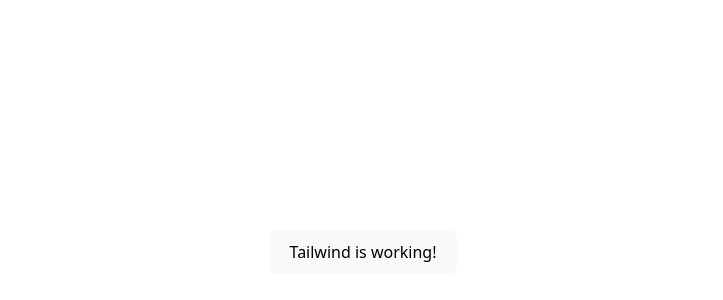
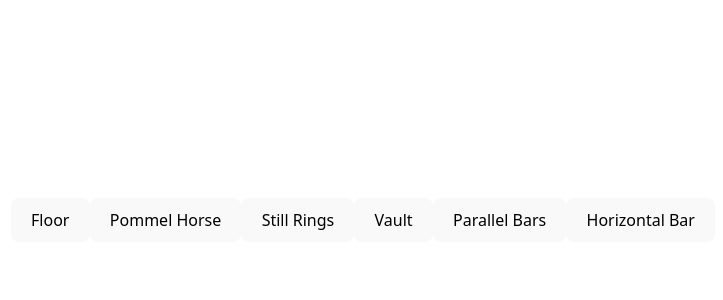
Before and after one commit to blakeldridge/RoutineBuilder-Lite, a React (Vite) app in the folder website/: page / in a window 1280 px wide. Shown: the part 180-480 px from the top of the page, without its empty margins (277-1000 px from the left). Built offline with nearby package versions, Linux system fonts and the light colour scheme.

Commit message:
Apparatus selector and routine builder component navigation

```diff
--- a/website/package.json
+++ b/website/package.json
@@ -12,7 +12,8 @@
   },
   "dependencies": {
     "react": "^19.1.0",
-    "react-dom": "^19.1.0"
+    "react-dom": "^19.1.0",
+    "react-router-dom": "^7.6.2"
   },
   "devDependencies": {
     "@eslint/js": "^9.25.0",
--- a/website/src/App.jsx
+++ b/website/src/App.jsx
@@ -1,14 +1,15 @@
-import { useState } from 'react'
-import reactLogo from './assets/react.svg'
-import viteLogo from '/vite.svg'
+import { BrowserRouter as Router, Routes, Route } from 'react-router-dom';
 import './App.css'
+import ApparatusSelector from './assets/components/apparatusSelector';
+import RoutineBuilder from './assets/components/routineBuilder';
 
 export default function App() {
-  return (
-    <div className="min-h-screen flex items-center justify-center bg-gray-100">
-      <button className="bg-blue-600 text-white px-6 py-3 rounded hover:bg-blue-700 transition">
-        Tailwind is working!
-      </button>
-    </div>
-  )
+    return (
+        <Router>
+			<Routes>
+				<Route path="/" element={<ApparatusSelector />} />
+				<Route path="/routine-builder/:apparatus" element={<RoutineBuilder />} />
+			</Routes>
+		</Router>
+    );
 };
--- /dev/null
+++ b/website/src/assets/components/apparatusSelector.jsx
@@ -0,0 +1,26 @@
+import { useNavigate } from 'react-router-dom';
+import { Apparatus } from '../utils/apparatus';
+import { toUrlSlug } from '../utils/navigatePrep';
+
+const ApparatusSelector = () => {
+    const navigate = useNavigate();
+
+    const handleClick = (event) => {
+        const apparatus = event.currentTarget.dataset.apparatus;
+
+        navigate(`/routine-builder/${toUrlSlug(apparatus)}`);
+    };
+
+    return (
+        <div>
+            <button data-apparatus={Apparatus.FLOOR} onClick={handleClick}>{Apparatus.FLOOR}</button>
+            <button data-apparatus={Apparatus.POMMEL} onClick={handleClick}>{Apparatus.POMMEL}</button>
+            <button data-apparatus={Apparatus.RINGS} onClick={handleClick}>{Apparatus.RINGS}</button>
+            <button data-apparatus={Apparatus.VAULT} onClick={handleClick}>{Apparatus.VAULT}</button>
+            <button data-apparatus={Apparatus.PBAR} onClick={handleClick}>{Apparatus.PBAR}</button>
+            <button data-apparatus={Apparatus.HBAR} onClick={handleClick}>{Apparatus.HBAR}</button>
+        </div>
+    );
+};
+
+export default ApparatusSelector;
--- /dev/null
+++ b/website/src/assets/components/routineBuilder.jsx
@@ -0,0 +1,17 @@
+import { useParams, useNavigate } from 'react-router-dom';
+import { fromUrlSlug } from '../utils/navigatePrep';
+
+const RoutineBuilder = () => {
+    const navigate = useNavigate();
+    const { apparatus } = useParams();
+    const apparatusName = fromUrlSlug(apparatus);
+
+    return (
+        <div>
+            <button onClick={() => navigate('/')}>Return</button>
+            {apparatusName}
+        </div>
+    );
+};
+
+export default RoutineBuilder;
--- a/website/src/assets/utils/apparatus.js
+++ b/website/src/assets/utils/apparatus.js
@@ -1,8 +1,8 @@
 export const Apparatus = {
-    FLOOR : 'floor',
-    POMMEL : 'pommel horse',
-    RINGS : 'still rings',
-    VAULT : 'vault',
-    PBAR : 'parallel bars',
-    HBAR : 'high bar'
+    FLOOR : 'Floor',
+    POMMEL : 'Pommel Horse',
+    RINGS : 'Still Rings',
+    VAULT : 'Vault',
+    PBAR : 'Parallel Bars',
+    HBAR : 'Horizontal Bar'
 };
--- /dev/null
+++ b/website/src/assets/utils/navigatePrep.js
@@ -0,0 +1,7 @@
+export function toUrlSlug(name) {
+    return name.toLowerCase().replace(/\s+/g, '-');
+}
+
+export function fromUrlSlug(slug) {
+    return slug.replace(/-/g, ' ').replace(/\b\w/g, l => l.toUpperCase());
+}
```
Also changed, not shown: 1 other file (tests, documents, lock files or other folders).
